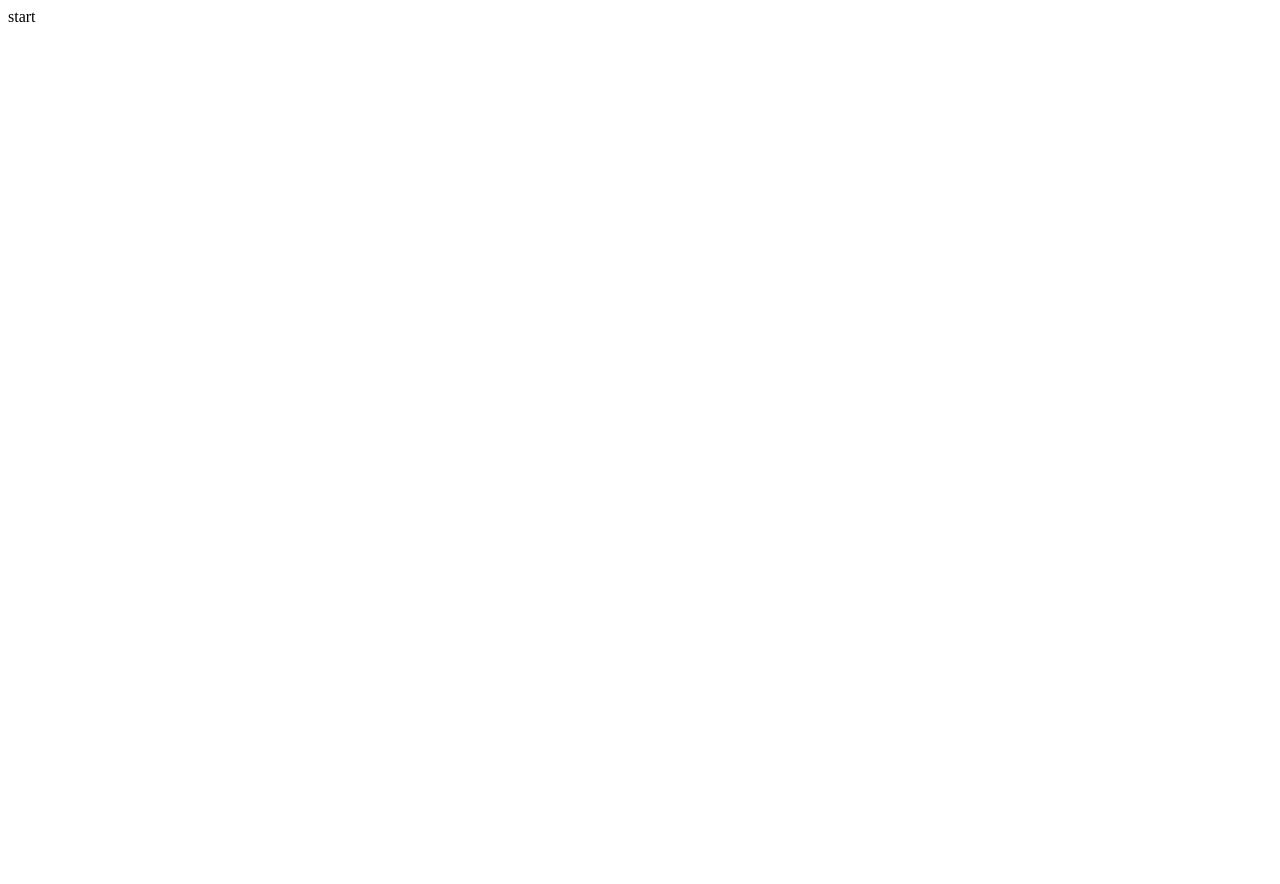
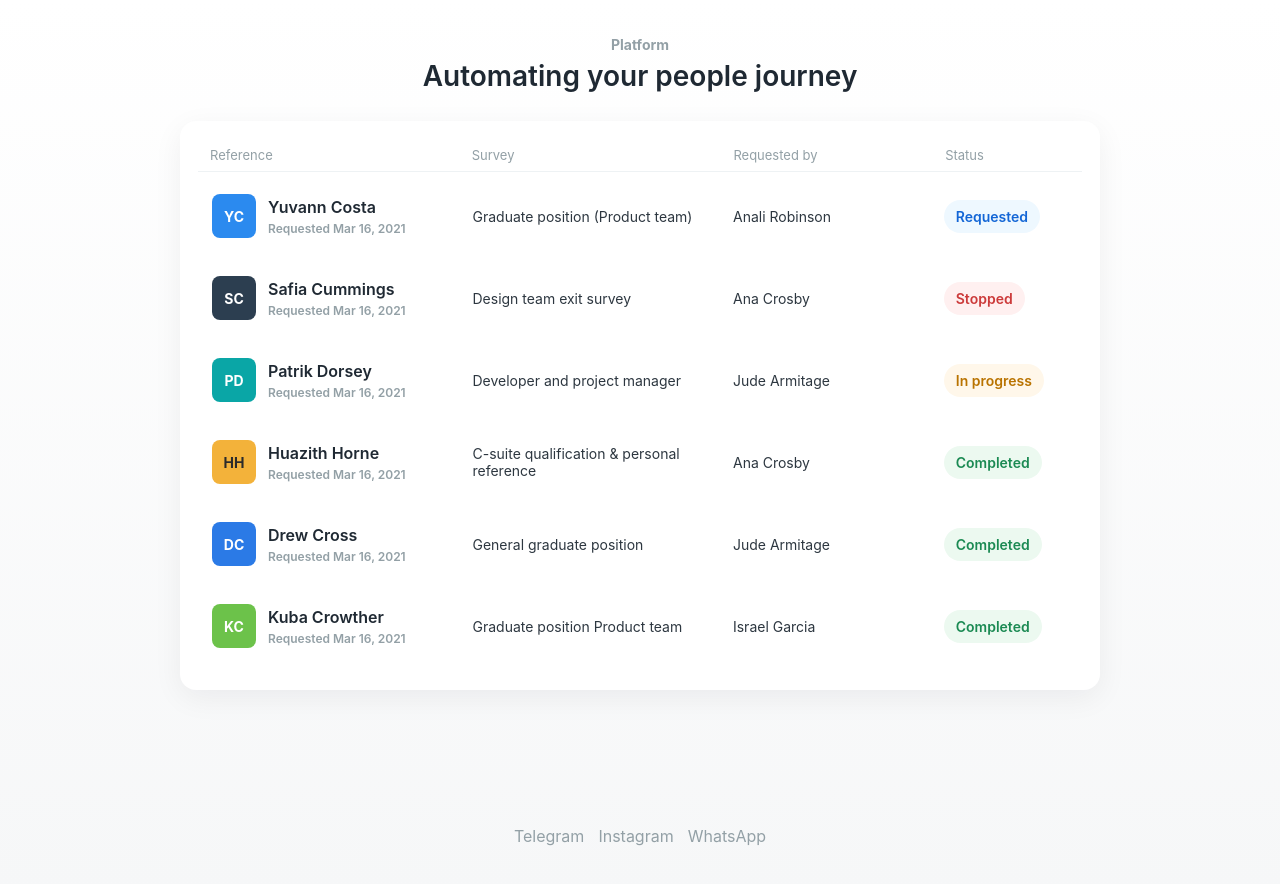
Before and after one commit to Akochixon/2-oraliq-ishi-new, a plain HTML site: page index.html in a window 1280 px wide. Before the commit the page ends 800 px from the top, so only its background shows below. Drawn offline with Linux system fonts and the light colour scheme.

Commit message:
vazifa bajarildi

```diff
--- a/index.html
+++ b/index.html
@@ -1,11 +1,80 @@
-<!DOCTYPE html>
+<!doctype html>
 <html lang="en">
 <head>
-    <meta charset="UTF-8">
-    <meta name="viewport" content="width=device-width, initial-scale=1.0">
-    <title>Document</title>
+  <meta charset="utf-8" />
+  <meta name="viewport" content="width=device-width,initial-scale=1" />
+  <title>Platform — Automating your people journey</title>
+  <link rel="stylesheet" href="styles.css">
 </head>
 <body>
-    start
+
+
+  <main class="main">
+    <h2 class="eyebrow">Platform</h2>
+    <h1 class="title">Automating your people journey</h1>
+
+    <section class="card-wrap">
+      <div class="card">
+        <div class="table-head">
+          <div>Reference</div>
+          <div>Survey</div>
+          <div>Requested by</div>
+          <div>Status</div>
+        </div>
+
+        <ul class="list">
+          <li class="row">
+            <div class="ref"><span class="badge green">YC</span><div class="name">Yuvann Costa <div class="muted">Requested Mar 16, 2021</div></div></div>
+            <div class="cell">Graduate position (Product team)</div>
+            <div class="cell">Anali Robinson</div>
+            <div class="cell status requested">Requested</div>
+          </li>
+
+          <li class="row">
+            <div class="ref"><span class="badge dark">SC</span><div class="name">Safia Cummings <div class="muted">Requested Mar 16, 2021</div></div></div>
+            <div class="cell">Design team exit survey</div>
+            <div class="cell">Ana Crosby</div>
+            <div class="cell status stopped">Stopped</div>
+          </li>
+
+          <li class="row">
+            <div class="ref"><span class="badge teal">PD</span><div class="name">Patrik Dorsey <div class="muted">Requested Mar 16, 2021</div></div></div>
+            <div class="cell">Developer and project manager</div>
+            <div class="cell">Jude Armitage</div>
+            <div class="cell status progress">In progress</div>
+          </li>
+
+          <li class="row">
+            <div class="ref"><span class="badge yellow">HH</span><div class="name">Huazith Horne <div class="muted">Requested Mar 16, 2021</div></div></div>
+            <div class="cell">C-suite qualification & personal reference</div>
+            <div class="cell">Ana Crosby</div>
+            <div class="cell status complete">Completed</div>
+          </li>
+
+          <li class="row">
+            <div class="ref"><span class="badge blue">DC</span><div class="name">Drew Cross <div class="muted">Requested Mar 16, 2021</div></div></div>
+            <div class="cell">General graduate position</div>
+            <div class="cell">Jude Armitage</div>
+            <div class="cell status complete">Completed</div>
+          </li>
+
+          <li class="row">
+            <div class="ref"><span class="badge lime">KC</span><div class="name">Kuba Crowther <div class="muted">Requested Mar 16, 2021</div></div></div>
+            <div class="cell">Graduate position Product team</div>
+            <div class="cell">Israel Garcia</div>
+            <div class="cell status complete">Completed</div>
+          </li>
+        </ul>
+      </div>
+    </section>
+  </main>
+
+  <footer class="site-footer">
+    <div class="icons">
+      <span>Telegram</span><span>Instagram</span><span>WhatsApp</span>
+    </div>
+  </footer>
+
+<script src="script.js"></script>
 </body>
 </html>
--- /dev/null
+++ b/script.js
@@ -0,0 +1,9 @@
+document.addEventListener('DOMContentLoaded', function(){
+
+  document.querySelectorAll('.row').forEach((r,i)=>{
+    r.setAttribute('tabindex','0');
+    r.addEventListener('keydown', (e)=>{
+      if(e.key === 'Enter') r.classList.toggle('selected');
+    });
+  });
+});
--- /dev/null
+++ b/styles.css
@@ -0,0 +1,71 @@
+:root{
+  --bg:#f6f7f8;
+  --card:#ffffff;
+  --muted:#93a0a6;
+  --accent:#2b8aef;
+  --radius:12px;
+  --gap:18px;
+  --maxw:980px;
+  font-family: Inter, ui-sans-serif, system-ui, -apple-system, "Segoe UI", Roboto, "Helvetica Neue", Arial;
+}
+*{box-sizing:border-box}
+body{
+  margin:0;
+  background:linear-gradient(180deg,#ffffff 0%, var(--bg) 100%);
+  color:#1f2933;
+  -webkit-font-smoothing:antialiased;
+}
+.site-header{background:transparent;padding:18px 24px; position:sticky; top:0}
+.nav{max-width:1100px;margin:0 auto;display:flex;align-items:center;justify-content:space-between;gap:12px}
+.brand{font-weight:700;color:#2d7a5f}
+.nav-links{display:flex;gap:18px;list-style:none;margin:0;padding:0;color:#6b7176}
+.org{display:flex;align-items:center;gap:10px;color:#6b7176}
+.avatar{display:inline-block;background:#e6f2ea;color:#1b5e3d;border-radius:50%;width:30px;height:30px;line-height:30px;text-align:center;font-weight:700}
+
+.main{max-width:1100px;margin:36px auto;padding:0 24px 80px}
+.eyebrow{text-align:center;color:var(--muted);margin:10px 0 6px;font-size:14px}
+.title{text-align:center;font-size:28px;margin:0 0 28px;font-weight:600}
+
+.card-wrap{display:flex;justify-content:center}
+.card{width:100%;max-width:920px;background:var(--card);border-radius:16px;padding:18px;box-shadow:0 8px 30px rgba(16,24,40,0.06)}
+
+/* table head */
+.table-head{display:grid;grid-template-columns:2fr 2fr 1.6fr 1fr;gap:12px;padding:8px 12px;color:var(--muted);font-size:13px;border-bottom:1px solid #eef2f4;margin-bottom:8px}
+
+/* list */
+.list{list-style:none;margin:0;padding:0}
+.row{display:grid;grid-template-columns:2fr 2fr 1.6fr 1fr;gap:12px;align-items:center;padding:14px;border-radius:10px;margin-bottom:10px;transition:transform .18s ease,box-shadow .18s ease}
+.row:hover{transform:translateY(-6px);box-shadow:0 10px 30px rgba(16,24,40,0.06)}
+
+.ref{display:flex;gap:12px;align-items:center}
+.badge{display:flex;align-items:center;justify-content:center;width:44px;height:44px;border-radius:8px;color:white;font-weight:700;font-size:14px}
+.badge.green{background:#2b8aef;color:white}
+.badge.dark{background:#2c3e50}
+.badge.teal{background:#0aa6a6}
+.badge.yellow{background:#f3b23a;color:#2b2b2b}
+.badge.blue{background:#2b7ae6}
+.badge.lime{background:#6cc24a}
+.name{font-weight:600}
+.muted{font-size:12px;color:var(--muted);margin-top:4px}
+
+/* cells */
+.cell{font-size:14px;color:#2d3740}
+
+/* status */
+.status{padding:8px 12px;border-radius:20px;text-align:center;font-weight:600;width:max-content}
+.status.requested{background:#eef8ff;color:#1366d6}
+.status.stopped{background:#fff0f0;color:#cc3a3a}
+.status.progress{background:#fff7ea;color:#b97300}
+.status.complete{background:#ecf9f0;color:#1b8a53}
+
+/* footer */
+.site-footer{max-width:1100px;margin:24px auto;padding:20px 24px;text-align:center;color:var(--muted)}
+.icons{display:flex;gap:14px;justify-content:center}
+
+/* responsive */
+@media (max-width:880px){
+  .table-head, .row{grid-template-columns:1fr;align-items:start}
+  .cell{margin-top:8px}
+  .card{padding:14px}
+  .title{font-size:22px}
+}
```
